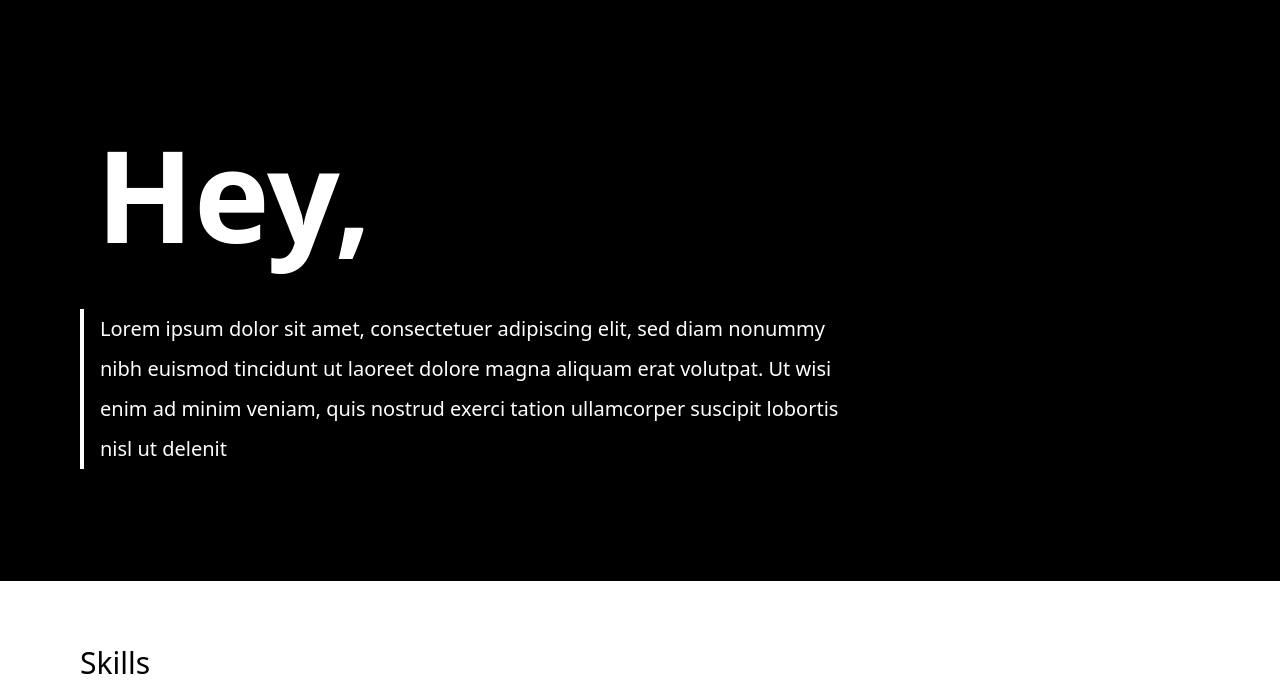
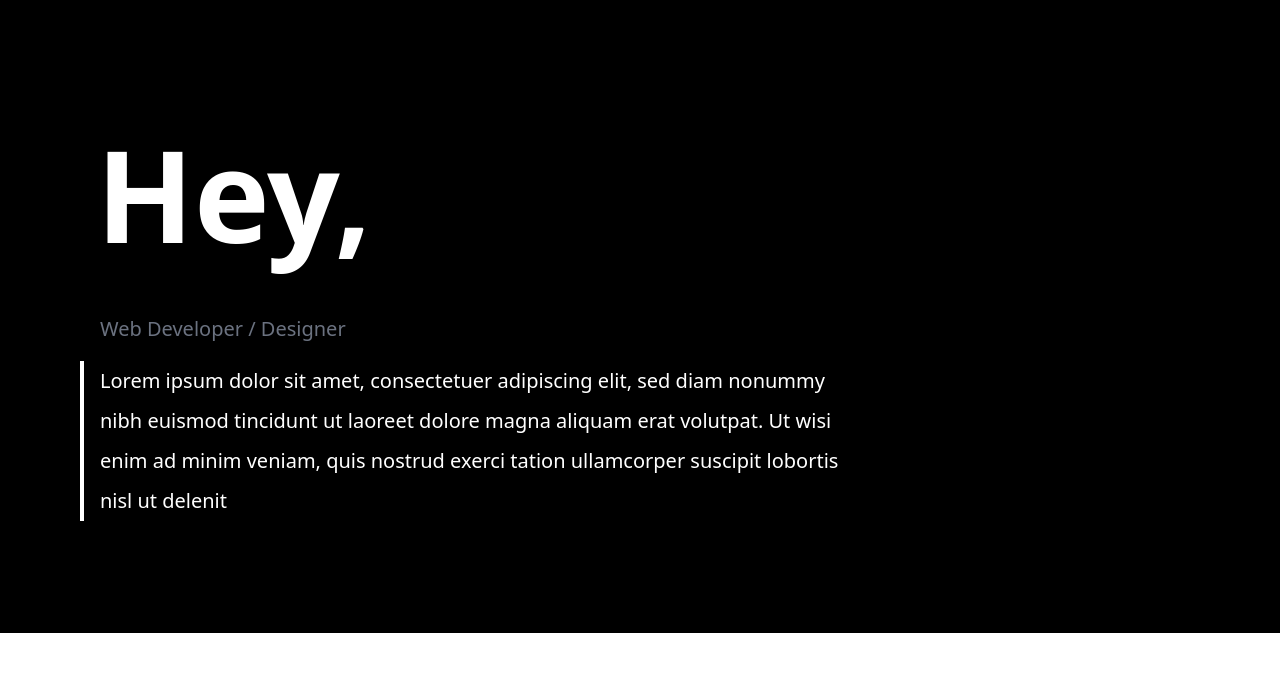
Before and after one commit to Arnhoudt/portfolio, a Flask app: page / in a window 1280 px wide. Shown: the part 77-759 px from the top of the page. Run offline with Flask 2, Linux system fonts and the light colour scheme; style sheets or scripts are compiled from the project's sources.

Commit message:
added jobTitle

```diff
--- a/properties.json
+++ b/properties.json
@@ -9,6 +9,7 @@
 
     "header": {
         "title": "Hey",
+        "jobTitle": "Web Developer / Designer",
         "text": "Lorem ipsum dolor sit amet, consectetuer adipiscing elit, sed diam nonummy nibh euismod tincidunt ut laoreet dolore magna aliquam erat volutpat. Ut wisi enim ad minim veniam, quis nostrud exerci tation ullamcorper suscipit lobortis nisl ut delenit "
     },
 
--- a/templates/header.html
+++ b/templates/header.html
@@ -19,6 +19,7 @@
         {{props.header.title}},
         <span class="companyName text-green-400"></span>
       </p>
+      <p class="text-gray-500 pl-5 mb-3 max-w-3xl text-xl leading-loose">{{props.header.jobTitle}}</p>
       <p class="border-l-4 border-white pl-4 max-w-3xl text-xl leading-loose">{{props.header.text}}</p>
     </div>
   </div>
```
